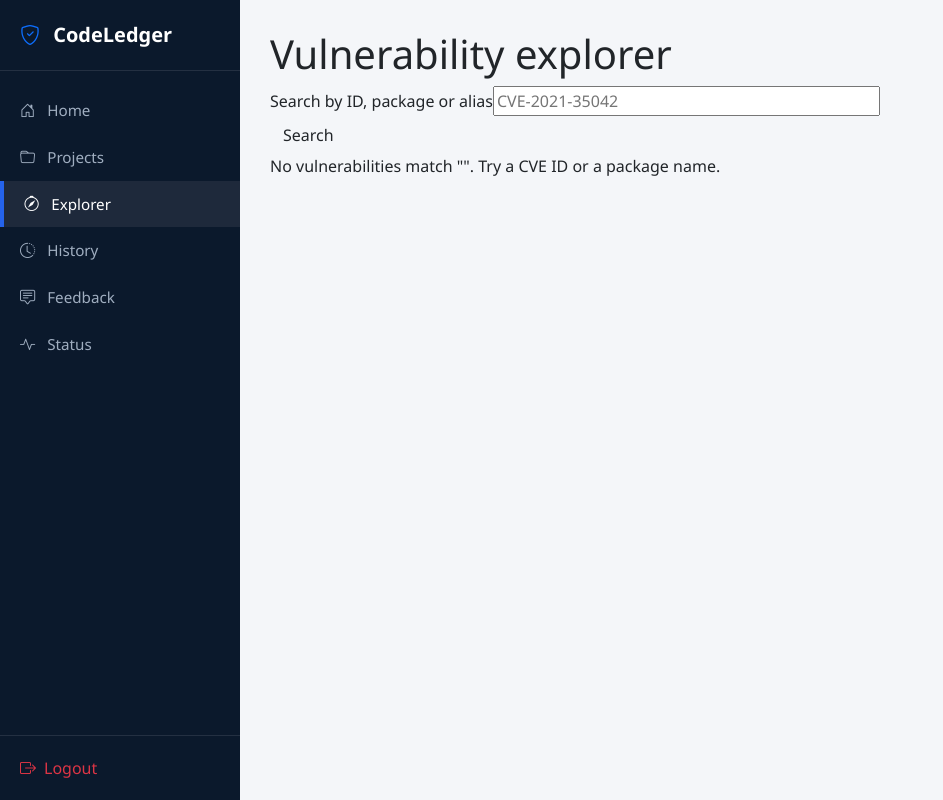
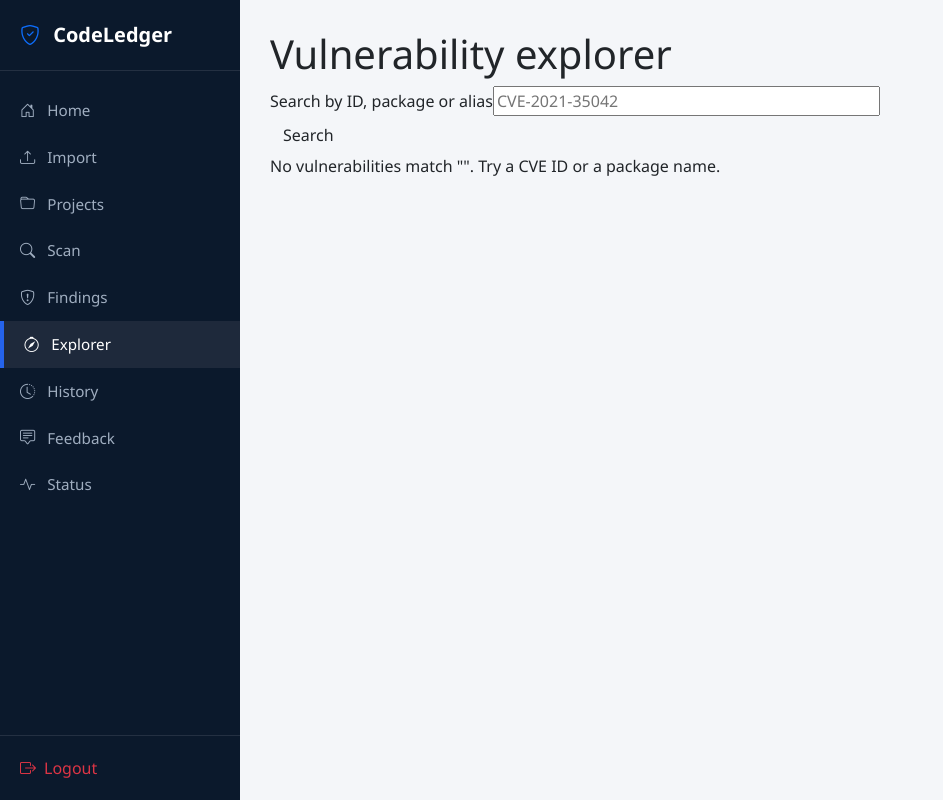
Before and after one commit to Avanipihu/CodeLedger, a Flask app: page /explorer in a window 1280 px wide. Shown: the whole page, without its empty margins (0-943 px from the left). Run offline with Flask 3, Linux system fonts and the light colour scheme; the visitor is signed in with stand-in values (Sample User, id 1); data that the repository does not hold is empty.

Commit message:
Refactor navigation links in base.html

```diff
--- a/templates/base.html
+++ b/templates/base.html
@@ -77,7 +77,10 @@
             </div>
             <nav class="mt-3">
     <a href="/" class="{{ 'active' if request.path == '/' }}"><i class="bi bi-house-door"></i> Home</a>
+    <a href="/" class="{{ 'active' if request.path == '/import' }}"><i class="bi bi-upload"></i> Import</a>
     <a href="/projects" class="{{ 'active' if request.path == '/projects' }}"><i class="bi bi-folder"></i> Projects</a>
+    <a href="/" class="{{ 'active' if request.path == '/scan' }}"><i class="bi bi-search"></i> Scan</a>
+    <a href="/upload" class="{{ 'active' if request.path == '/upload' }}"><i class="bi bi-shield-exclamation"></i> Findings</a>
     <a href="/explorer" class="{{ 'active' if request.path == '/explorer' }}"><i class="bi bi-compass"></i> Explorer</a>
     <a href="/history" class="{{ 'active' if request.path == '/history' }}"><i class="bi bi-clock-history"></i> History</a>
     <a href="/feedback" class="{{ 'active' if request.path == '/feedback' }}"><i class="bi bi-chat-square-text"></i> Feedback</a>
```
Lines whose indentation alone changed are shown as unchanged.
